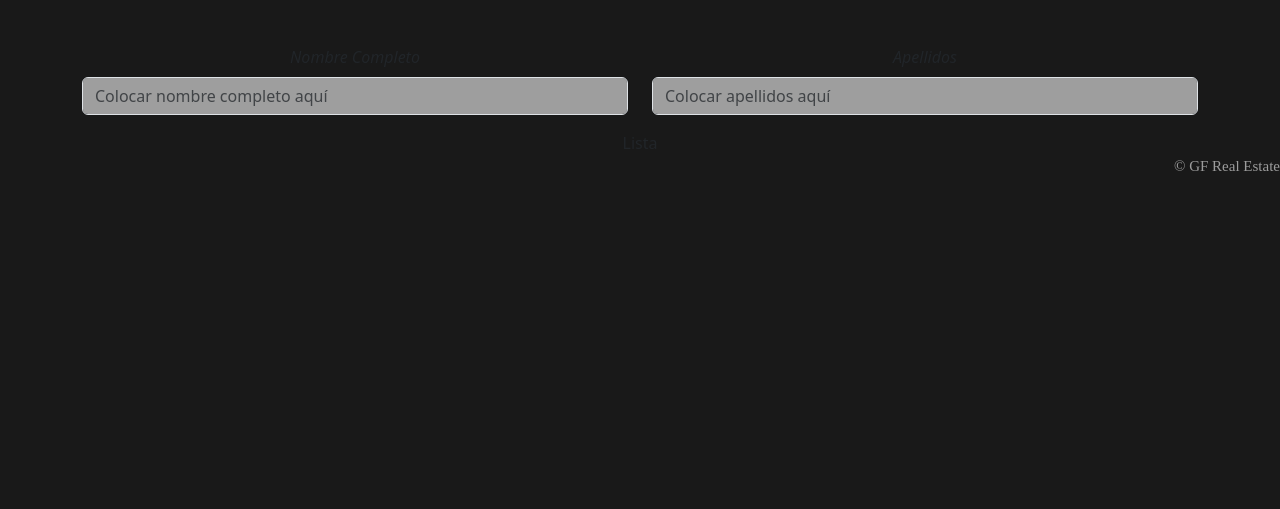
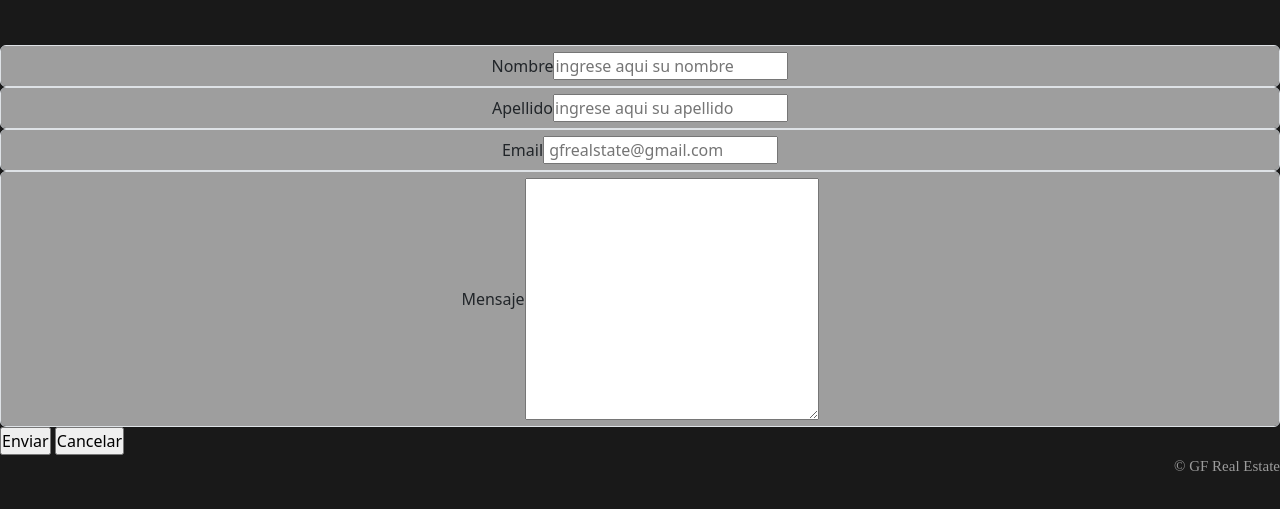
Before and after one commit to GregorioFerreyra/GFRealEstate, a plain HTML site: page pages/pedidoscompra.html in a window 1280 px wide. Shown: the part 199-708 px from the top of the page. Drawn offline with Linux system fonts and the light colour scheme; a web font is replaced by a local one.

Commit message:
Entrega 2

```diff
--- a/pages/pedidoscompra.html
+++ b/pages/pedidoscompra.html
@@ -64,34 +64,32 @@
 
         <h1>Pedidos de compra</h1>
 
-        <!--column para formulario-->
-        <div class="container text-center">
-          <div class="row align-items-center">
-            <div class="col">
-              <div class="mb-3">
-                <label for="formGroupExampleInput" class="form-label"><em>Nombre Completo</em></label>
-                <input type="text" class="form-control" id="formGroupExampleInput" placeholder="Colocar nombre completo aquí">
-              </div>
-            </div>
-            <div class="col">
-              <div class="mb-3">
-                <label for="formGroupExampleInput2" class="form-label"><em>Apellidos</em></label>
-                <input type="text" class="form-control" id="formGroupExampleInput2" placeholder="Colocar apellidos aquí">
-              </div>
-            </div>
-          </div>
-        </div>
+              <form class="formulario-compra">
+                  <div class="form-control">
+                      <label for="nombre">Nombre</label>
+                      <input type="text" placeholder="ingrese aqui su nombre" id="nombre">
+                  </div>
+                  <div class="form-control">
+                      <label for="apellido">Apellido</label>
+                      <input type="text" placeholder="ingrese aqui su apellido" id="apellido">
+                  </div>
+                  <div class="form-control">
+                      <label for="email">Email</label>
+                      <input type="email" placeholder=" gfrealstate@gmail.com" id="email">
+                  </div>
+                  <div class="form-control">
+                      <label for="mensaje">Mensaje</label>
+                      <textarea name="mensaje" id="mensaje" cols="30" rows="10" placeholder="ingrese aqui su mensaje">
+                      </textarea>
+                  </div>
+                  <div>
+                      <input type="submit" value="Enviar">
+                      <input type="reset" value="Cancelar">
+                  </div>
+              </form>
 
 
 
-        <!--column para lista-->
-        <div class="container text-center">
-          <div class="row align-items-center">
-            <div class="col">
-              Lista
-            </div>
-          </div>
-        </div>
     </main>
     <footer class="pie_de_pagina" id="fin">&COPY; GF Real Estate</footer>
 
```
